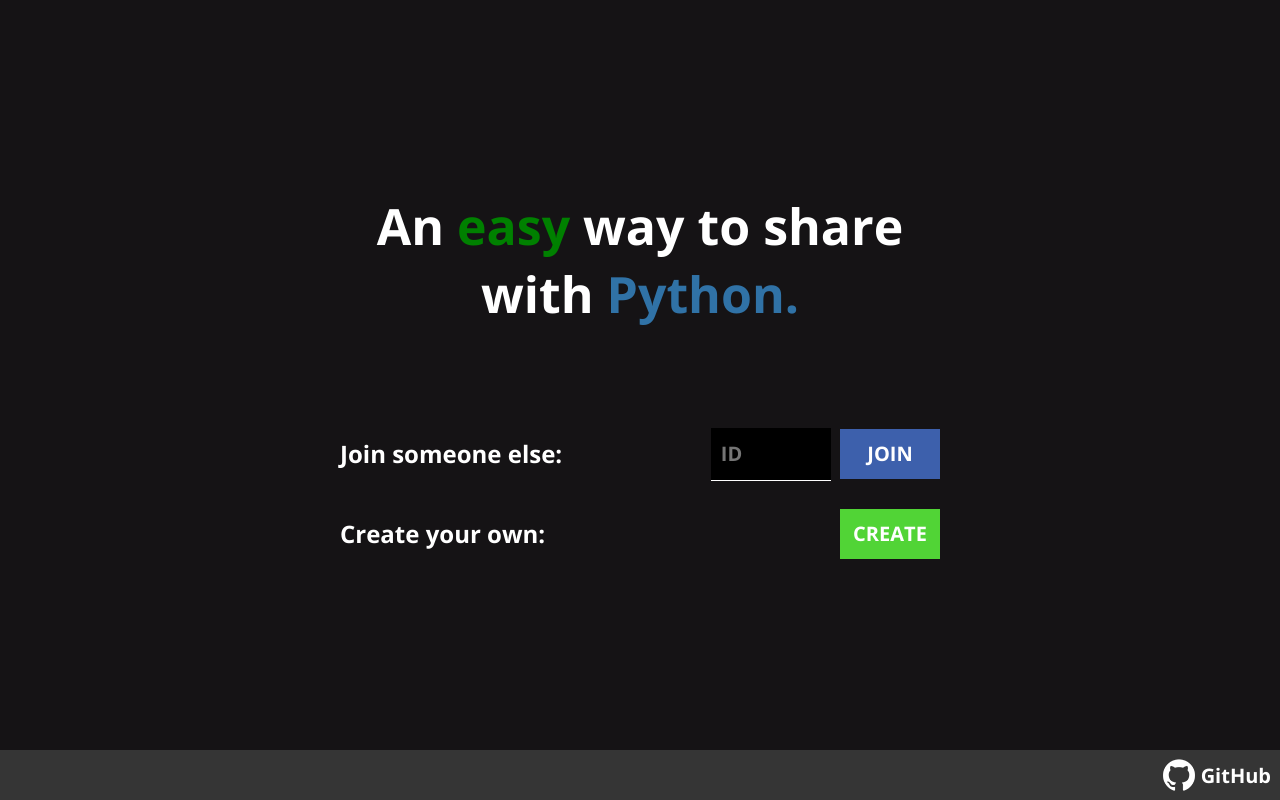
After one commit to andrewq-qiu/collaborate-code, a Flask app: template templates/editor_home.html in a window 1280 px wide. The commit adds this page. Run offline with Flask 2, Linux system fonts and the light colour scheme; the template is opened without the code that fills it, so the values that code supplies are empty.

Commit message:
Completed whiteboard implementation; first multi-editor working implementation

```diff
--- a/server.py
+++ b/server.py
@@ -16,8 +16,7 @@ import json
 import colorlog
 from flask import Flask, render_template, request
 from flask_socketio import SocketIO, emit
-from document import Document
-from drawing import Drawing
+from editor import Editor, get_random_string
 from transform import DeleteOperation, InsertOperation, Position
 
 # Add Color
@@ -29,25 +28,58 @@ handler.setFormatter(colorlog.ColoredFormatter(
 # Restrict logging to this file
 logger = colorlog.getLogger('server')
 logger.addHandler(handler)
-logger.setLevel(logging.DEBUG)
+logger.setLevel(logging.INFO)
 
 
 app = Flask(__name__)
 app.config['SECRET_KEY'] = 'secret!'
 socket = SocketIO(app, async_mode=None)
 
-document = Document()
-drawing = Drawing()
+# Mapping that maps editor ids to Editors
+editors = {}
+# Mapping that maps session ids to their editor_ids
+clients = {}
 
 
-@app.route('/editor/')
+@app.route('/editor/', methods=['GET'])
 def access() -> str:
     """Called when a user access the editor"""
-    return render_template('index.html', document=document.get_text(), sync_mode=socket.async_mode)
+
+    editor_id = request.args.get('editor_id')
+
+    if editor_id is None:
+        return render_template('editor_home.html', is_error='false')
+
+    elif editor_id in editors:
+        editor = editors[editor_id]
+
+        return render_template('editor.html',
+                               document=editor.document.get_text(),
+                               sync_mode=socket.async_mode)
+
+    else:
+        return render_template('editor_home.html', is_error='true')
+
+
+@app.route('/create/', methods=['GET'])
+def create() -> str:
+    """Called when a user asks to create a new editor.
+    """
+
+    editor_id = get_random_string(5)
+
+    while editor_id in editors:
+        editor_id = get_random_string(5)
+
+    editors[editor_id] = Editor()
+
+    logger.info(f'A new editor has been created!')
+
+    return render_template('redirect_to_editor.html', target=editor_id)
 
 
 @socket.on('joined', namespace='/editor')
-def joined() -> None:
+def joined(editor_id) -> None:
     """Receive the emission that a user has loaded and
     joined the editor.
 
@@ -57,12 +89,46 @@ def joined() -> None:
 
     session_id = request.sid
 
+    if editor_id not in editors:
+        logger.error('A user tried to join with a non-existent editor_id!')
+        return
+
+    editor = editors[editor_id]
+
+    # Attach session to this editor
+    clients[session_id] = editor_id
+
+    document = editor.document
+    drawing = editor.drawing
+
     document.clients[session_id] = document.get_last_revision_num()
     drawing.clients[session_id] = drawing.get_last_revision_num()
 
-    logger.info(f'User {session_id} has connected to the editor.')
+    logger.info(f'Client {session_id} has successfully joined editor {editor_id}.')
 
-    emit('after-join', session_id, json.dumps(list(drawing.get_changes_since_revision_num(-1))), room=session_id)
+    lines = json.dumps(list(drawing.get_changes_since_revision_num(-1)))
+
+    names_and_colors = json.dumps(list(editor.get_clients_state()))
+
+    emit('after-join', (session_id, lines, names_and_colors))
+
+
+@socket.on('submit-name', namespace='/editor')
+def submit_name(name):
+    session_id = request.sid
+
+    if session_id not in clients:
+        logger.error(f'Client {session_id} invoked submit name but has not properly accessed an editor!')
+        return
+
+    editor_id = clients[session_id]
+    editor = editors[editor_id]
+
+    if name == '':
+        name = 'Anon ' + get_random_string(5)
+
+    color = editor.add_client(session_id, name)
+    emit('new-user-joined', (session_id, name, color), broadcast=True)
 
 
 @socket.on('send-operation', namespace='/editor')
@@ -75,6 +141,15 @@ def update(raw_data) -> None:
     """
 
     session_id = request.sid
+
+    if session_id not in clients:
+        logger.error(f'Client {session_id} invoked update but has not properly accessed an editor!')
+        return
+
+    editor_id = clients[session_id]
+    editor = editors[editor_id]
+
+    document = editor.document
 
     data = json.loads(raw_data)
     changes = []
@@ -98,18 +173,36 @@ def update(raw_data) -> None:
         # Implied the document needs to update
         # Add empty changes and get back new changes
         changes_for_client = document.add_changes(changes=changes, author=session_id)
-        logger.info(f'User {session_id} updated their document to the latest version.')
+        logger.debug(f'User {session_id} updated their document to the latest version.')
     else:
         # Add changes and get back any changes the client needs to append
         changes_for_client = document.add_changes(changes=changes, author=session_id)
-        logger.info(f'User {session_id} submitted new changes.')
+        logger.debug(f'User {session_id} submitted new changes.')
 
     emit('call-back', json.dumps(changes_for_client), room=session_id)
 
 
 @socket.on('send-drawing', namespace='/editor')
 def update_drawings(raw_data) -> None:
+    """Receive when user sends new drawn lines
+    or wishes to update their drawing to the
+    latest state.
+
+    Processes new lines and sends back any new
+    lines the user has missed.
+    """
+
     session_id = request.sid
+
+    if session_id not in clients:
+        logger.error(
+            f'Client {session_id} invoked update_drawings but has not properly accessed an editor!')
+        return
+
+    editor_id = clients[session_id]
+    editor = editors[editor_id]
+
+    drawing = editor.drawing
 
     data = json.loads(raw_data)
 
@@ -120,4 +213,4 @@ def update_drawings(raw_data) -> None:
 
 if __name__ == '__main__':
     app.config['TEMPLATES_AUTO_RELOAD'] = True
-    socket.run(app, debug=True)
+    socket.run(app, debug=False, host='192.168.1.64', port=6969)
--- /dev/null
+++ b/static/css/editor_home.css
@@ -0,0 +1,133 @@
+*{
+    font-family: 'Open Sans', sans-serif;
+    color:white;
+}
+
+body{
+    background-color:#151315;
+    margin: 0;
+    height: calc(100% - 50px);
+    display:flex;
+    justify-items: center;
+}
+
+html{
+    height: 100%;
+}
+
+.main-body{
+    width: 600px;
+    margin:auto;
+}
+
+#heading{
+    font-size: 50px;
+    text-align:center;
+    margin-bottom:100px;
+}
+
+gr{
+    color: green;
+}
+
+bl{
+    color: #3072A6;
+}
+
+.row{
+    display:flex;
+    width:600px;
+    margin-top:30px;
+    justify-content: space-between;
+    align-items:center;
+}
+
+h2{
+    display:inline-block;
+    margin:0;
+    padding: 0;
+}
+
+button{
+    width: 100px;
+    height: 50px;
+    font-size: 20px;
+    border: none;
+    display:inline-block;
+}
+
+button:hover{
+    cursor:pointer;
+}
+
+#join{
+    background-color: #3d60ac;
+    transition: 0.1s;
+}
+
+#join:hover{
+    background-color: #293f6d;
+}
+
+#create{
+    background-color: #51d436;
+    transition: 0.1s;
+}
+
+#create:hover{
+    background-color: #41a02e;
+}
+
+input{
+    width: 100px;
+    height: 50px;
+    background-color:black;
+    border: none;
+    border-bottom: 1px solid white;
+    font-size:20px;
+    margin: 0;
+    display:inline-block;
+    padding-left: 10px;
+    padding-right:10px;
+}
+
+form{
+    display:inline-block;
+    height: 50px;
+    margin:0;
+    padding:0;
+
+    margin-right: 5px;
+}
+
+
+.error{
+    color: red;
+    float:right;
+    margin-top:5px;
+    display: none;
+}
+
+.foot{
+    width: 100%;
+    height: 50px;
+    background-color: rgb(53, 53, 53);
+    bottom: 0;
+    left: 0;
+    position: fixed;
+}
+
+.github-link{
+    float:right;
+    font-size: 20px;
+    text-decoration: none;
+    padding: 9px;
+}
+
+.link-img{
+    vertical-align: middle;
+}
+
+.link-text{
+    vertical-align: middle;
+}
--- a/static/css/whiteboard-addon.css
+++ b/static/css/whiteboard-addon.css
@@ -8,8 +8,8 @@
 .toggle{
     width: 60px;
     height: 60px;
-    right: 15px;
-    top:20px;
+    right: 15.5px;
+    top:70px;
     position:absolute;
     z-index: 2;
     background: url("../img/brush.png") center no-repeat;
--- a/static/css/whiteboard.css
+++ b/static/css/whiteboard.css
@@ -7,7 +7,7 @@
 .wb-toolbar{
     float:left;
     margin-left: -75px;
-    margin-top: 90px;
+    margin-top: 140px;
     z-index: 2;
     background-color: #6b6b6b;
     position:relative;
@@ -44,7 +44,7 @@
     width: 60px;
     height:60px;
     z-index: 2;
-    margin-top:285px;
+    margin-top:335px;
     margin-left: -75px;
     z-index: 2;
     position:relative;
--- a/static/src/whiteboard-addon.js
+++ b/static/src/whiteboard-addon.js
@@ -34,7 +34,7 @@ function toggleEditorAndBoard(){
         wb.toolbar.color_button.classList.remove('hide');
         wb.unfreeze();
     }else{
-        toggle.classList.remove('cb-toggle-off');
+        toggle.classList.remove('toggle-off');
         wb.toolbar.element.classList.add('hide');
         wb.toolbar.color_button.classList.add('hide');
         wb.freeze();
--- /dev/null
+++ b/templates/editor_home.html
@@ -0,0 +1,46 @@
+<!doctype html>
+<html>
+<head>
+    <link rel="preconnect" href="https://fonts.gstatic.com">
+    <link href="https://fonts.googleapis.com/css2?family=Open+Sans:wght@700&display=swap" rel="stylesheet">
+    <link rel='stylesheet' href="{{ url_for('static', filename='css/editor_home.css') }}">
+</head>
+<body>
+    <div class='main-body'>
+        <div id='heading'>An <gr>easy</gr> way to share with <bl>Python.</bl></div>
+
+        <div class='row'>
+            <h2>Join someone else:</h2>
+            <span>
+            <form id='join-form' action=''>
+                <input type='text' name='editor_id' placeholder='ID'>
+            </form>
+            <button type='submit' form='join-form' id='join'>JOIN</button>
+            </span>
+        </div>
+        <span class='error'>Couldn't find an editor session with that ID.</span>
+        <div class='row'>
+            <h2>Create your own:</h2>
+            <form id='create-form' action='../create'></form>
+            <button type='submit' form='create-form' id='create'>CREATE</button>
+        </div>
+    </div>
+
+    <div class='foot'>
+        <a class='github-link' href='https://github.com/andrewcoool/collaborate-code' target='_blank'>
+            <img src="{{ url_for('static', filename='img/github.png') }}" class='link-img'>
+            <span class='link-text'>GitHub</span>
+        </a>
+    </div>
+</body>
+</html>
+
+<script>
+    var cannot_find = {{is_error}};
+
+    if(cannot_find){
+        for (var elem of document.getElementsByClassName('error')){
+            elem.style.display = 'inline-block';
+        }
+    }
+</script>
```
Also changed, not shown: drawing.py (+15 -0 lines), editor.py (+96 -0 lines), static/css/editor.css (+137 -1 lines), templates/editor.html (renamed from templates/index.html, +98 -11 lines), templates/redirect_to_editor.html (added, +8 -0 lines), static/img/github.png (added).
